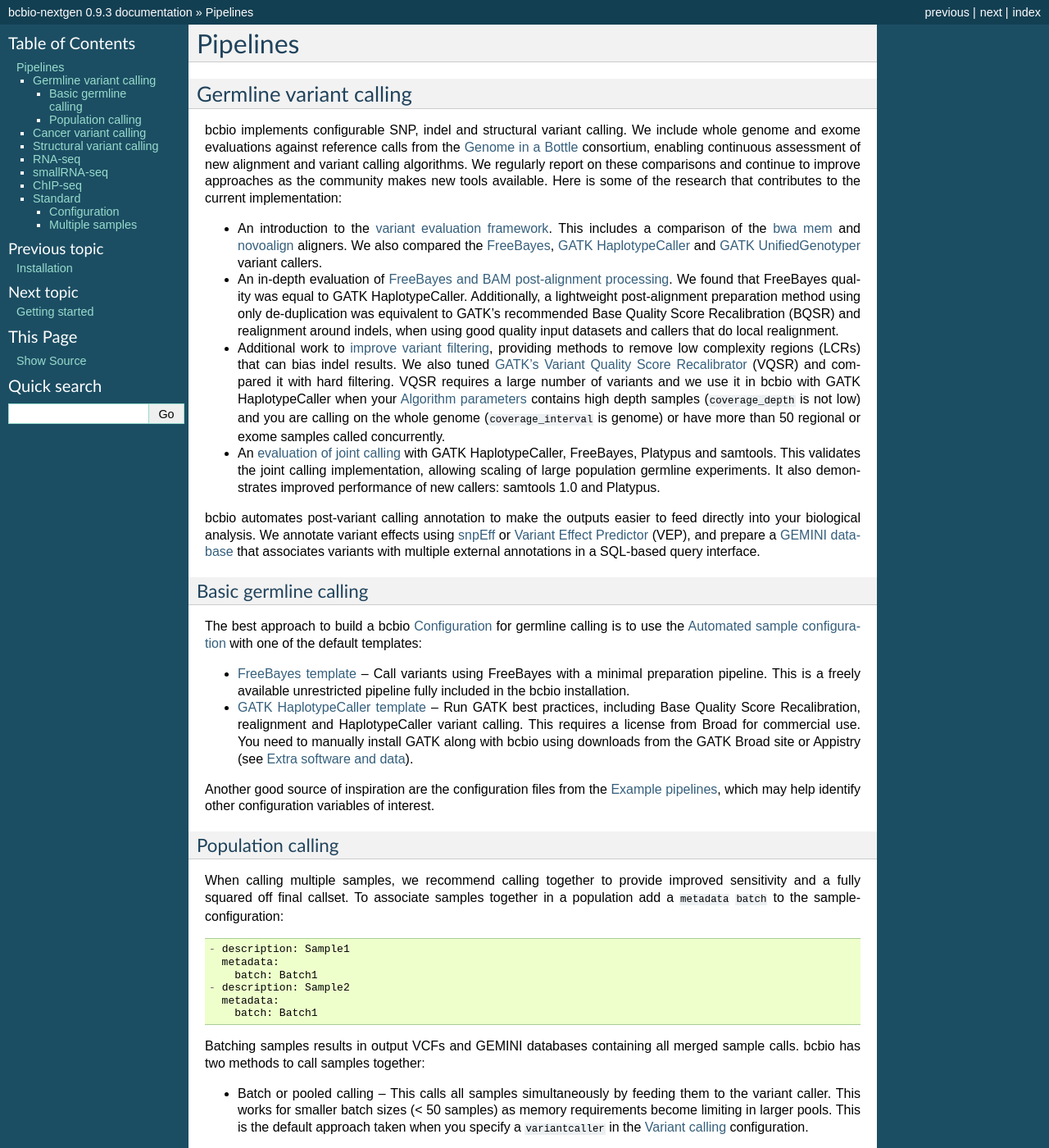
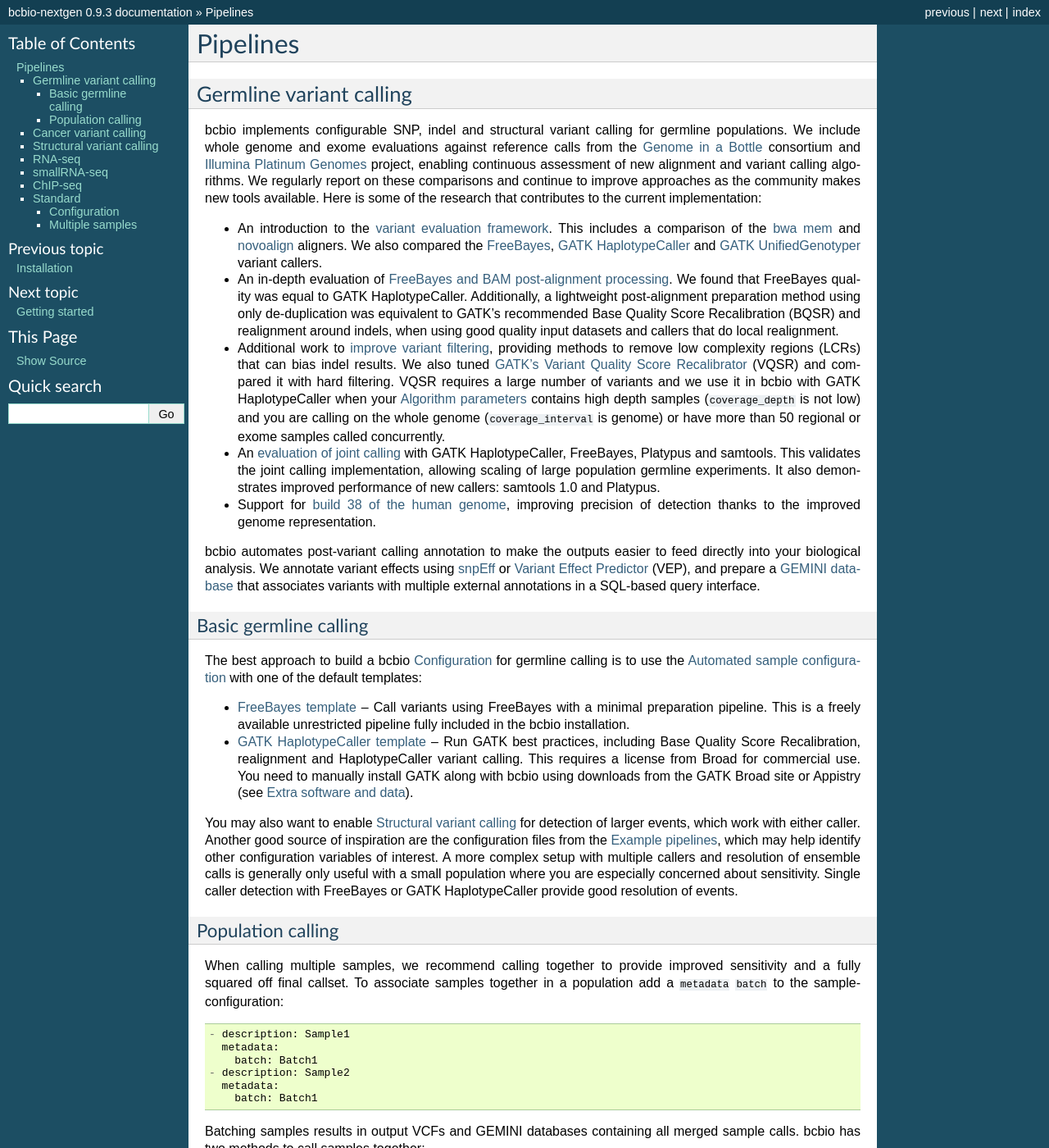
Before and after one commit to bcbio/bcbio-nextgen, a Sphinx documentation site: the page built from docs/contents/pipelines.rst, in a window 1280 px wide and 1400 px high. Shown: the whole window at 82% size. Built offline with Sphinx 7.4.7, drawn with Linux system fonts in a browser that asks for light colours; some of the changed text lies outside the part shown.

Commit message:
Pipeline docs: up to date suggestions
Inspired by questions from @bwubb on biovalidation mailing list
(https://groups.google.com/forum/#!topic/biovalidation/VRQxDHcR_Fc)

```diff
--- a/docs/contents/pipelines.rst
+++ b/docs/contents/pipelines.rst
@@ -4,12 +4,13 @@
 Germline variant calling
 ~~~~~~~~~~~~~~~~~~~~~~~~
 
-bcbio implements configurable SNP, indel and structural variant calling. We
-include whole genome and exome evaluations against reference calls from
-the `Genome in a Bottle`_ consortium, enabling continuous assessment of new
-alignment and variant calling algorithms. We regularly report on these
-comparisons and continue to improve approaches as the community makes new
-tools available. Here is some of the research that contributes to the
+bcbio implements configurable SNP, indel and structural variant calling for
+germline populations. We include whole genome and exome evaluations against
+reference calls from the `Genome in a Bottle`_ consortium and `Illumina Platinum
+Genomes <http://www.illumina.com/platinumgenomes/>`_ project, enabling continuous
+assessment of new alignment and variant calling algorithms. We regularly report
+on these comparisons and continue to improve approaches as the community makes
+new tools available. Here is some of the research that contributes to the
 current implementation:
 
 - An introduction to the `variant evaluation framework`_. This includes a
@@ -37,6 +38,10 @@
   Platypus and samtools. This validates the joint calling implementation,
   allowing scaling of large population germline experiments. It also
   demonstrates improved performance of new callers: samtools 1.0 and Platypus.
+
+- Support for `build 38 of the human genome
+  <http://bcb.io/2015/09/17/hg38-validation/>`_, improving precision of
+  detection thanks to the improved genome representation.
 
 bcbio automates post-variant calling annotation to make
 the outputs easier to feed directly into your biological analysis. We annotate
@@ -78,9 +83,14 @@
   Broad for commercial use. You need to manually install GATK along with bcbio
   using downloads from the GATK Broad site or Appistry (see :ref:`extra-install`).
 
-Another good source of inspiration are the configuration files from the
-:ref:`example-pipelines`, which may help identify other configuration variables
-of interest.
+You may also want to enable :ref:`svs-pipeline` for detection of larger events,
+which work with either caller. Another good source of inspiration are the
+configuration files from the :ref:`example-pipelines`, which may help identify
+other configuration variables of interest. A more complex setup with multiple
+callers and resolution of ensemble calls is generally only useful with a small
+population where you are especially concerned about sensitivity. Single
+caller detection with FreeBayes or GATK HaplotypeCaller provide good resolution
+of events.
 
 Population calling
 ==================
@@ -108,19 +118,21 @@
 - Joint calling -- This calls samples independently, then combines them together
   into a single callset by integrating the individual calls. This scales to
   larger population sizes by avoiding the computational bottlenecks of pooled
-  calling. Specifying a ``jointcaller`` along with the appropriate
+  calling. We recommend joint calling with HaplotypeCaller if you have a
+  license for GATK usage, but also support joint calling with FreeBayes using a
+  custom implementation. Specifying a ``jointcaller`` along with the appropriate
   ``variantcaller`` in the :ref:`variant-config` configuration enables this::
 
     - description: Sample1
       algorithm:
-        variantcaller: freebayes
-        jointcaller: freebayes-joint
+        variantcaller: gatk-haplotype
+        jointcaller: gatk-haplotype-joint
       metadata:
         batch: Batch1
     - description: Sample2
       algorithm:
-        variantcaller: freebayes
-        jointcaller: freebayes-joint
+        variantcaller: gatk-haplotype
+        jointcaller: gatk-haplotype-joint
       metadata:
         batch: Batch1
 
@@ -188,28 +202,10 @@
 <https://github.com/tobiasrausch/delly>`_, another excellent paired end and
 split read calling, although it is slow on large whole genome datasets.
 
-In addition to results from individual callers, bcbio creates a summarized
-ensemble callset. The goal is to have a flat high level representation to
-identify if there are likely to be structural variations within biological
-regions of interest. By linking to evidence from individual callers, this allows
-detailed investigation of support for any events of interest. The ensemble
-method is simple, and combines all calls from larger events (>2kb) and retains
-only events from smaller events with support from two callers.
-
-The ensemble callset also flattens representations to make them easier to
-compare. Deletions (DEL), insertions (INS) and inversions (INV) all have
-standard nomenclatures. The callset reports CNVs as the predicted integer copy
-number: cnv1_cnvkit is a copy number deletion from a diploid reference called by
-cnvkit. Some complex regions will have multiple overlapping calls and get
-collapsed into a single event with the predictions: 3,5 would be a region with
-two predicted amplifications of 3 and 5.
-
-Finally, the ensemble callset filters input calls to remove potential false
-positives. It remove calls in regions with excessively high depth of more
-than 20x the median coverage, which are typically associated with collapsed
-repeats and likely artifacts. It also removes reads where either end falls into
-a repetitive `low complexity region (LCR)
-<http://bcb.io/2014/05/12/wgs-trio-variant-evaluation/>`_.
+In addition to results from individual callers, bcbio can create a summarized
+ensemble callset using `MetaSV <https://github.com/bioinform/metasv>`_. We're
+actively working on improved structural variant reporting to highlight potential
+variants of interest.
 
 .. _Validation of germline structural variant detection: http://bcb.io/2014/08/12/validated-whole-genome-structural-variation-detection-using-multiple-callers/
 
```
Also changed, not shown: other parts of docs/contents/pipelines.rst (+2 -0 lines), 1 other file.
